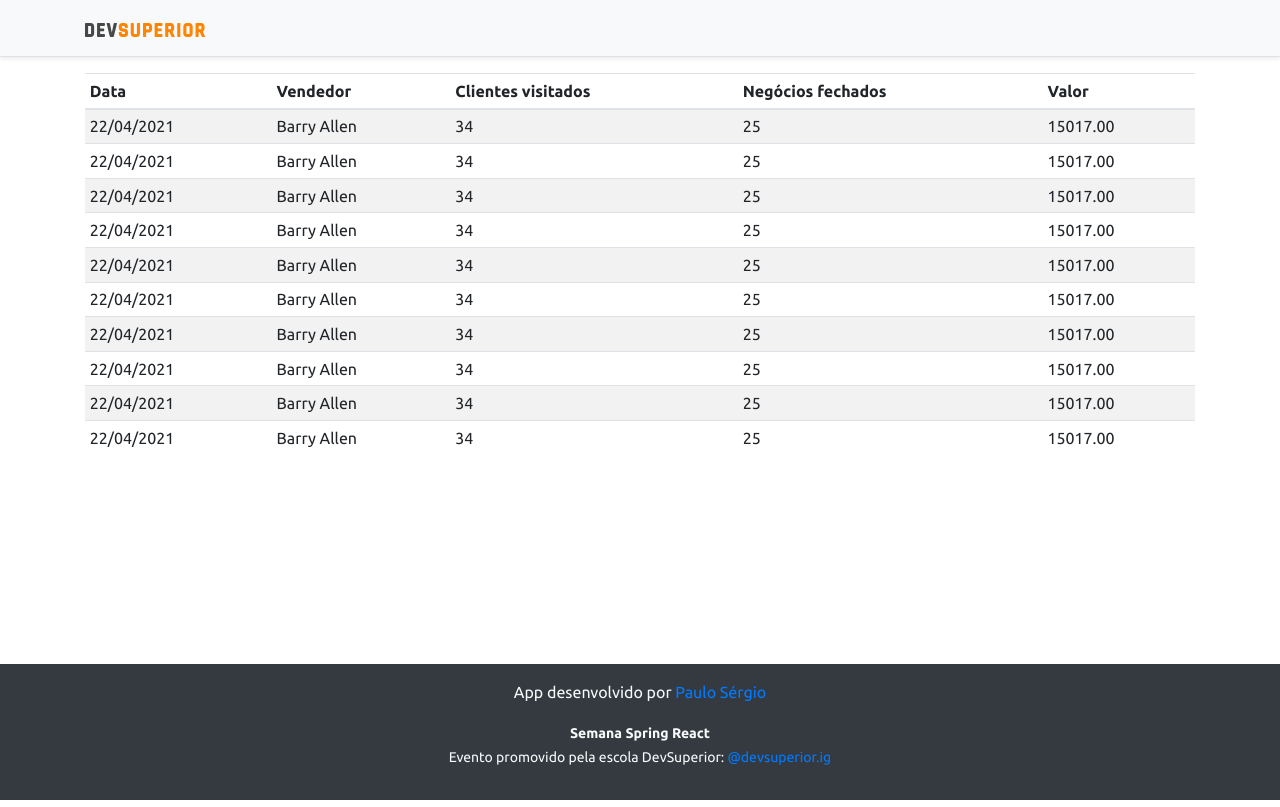
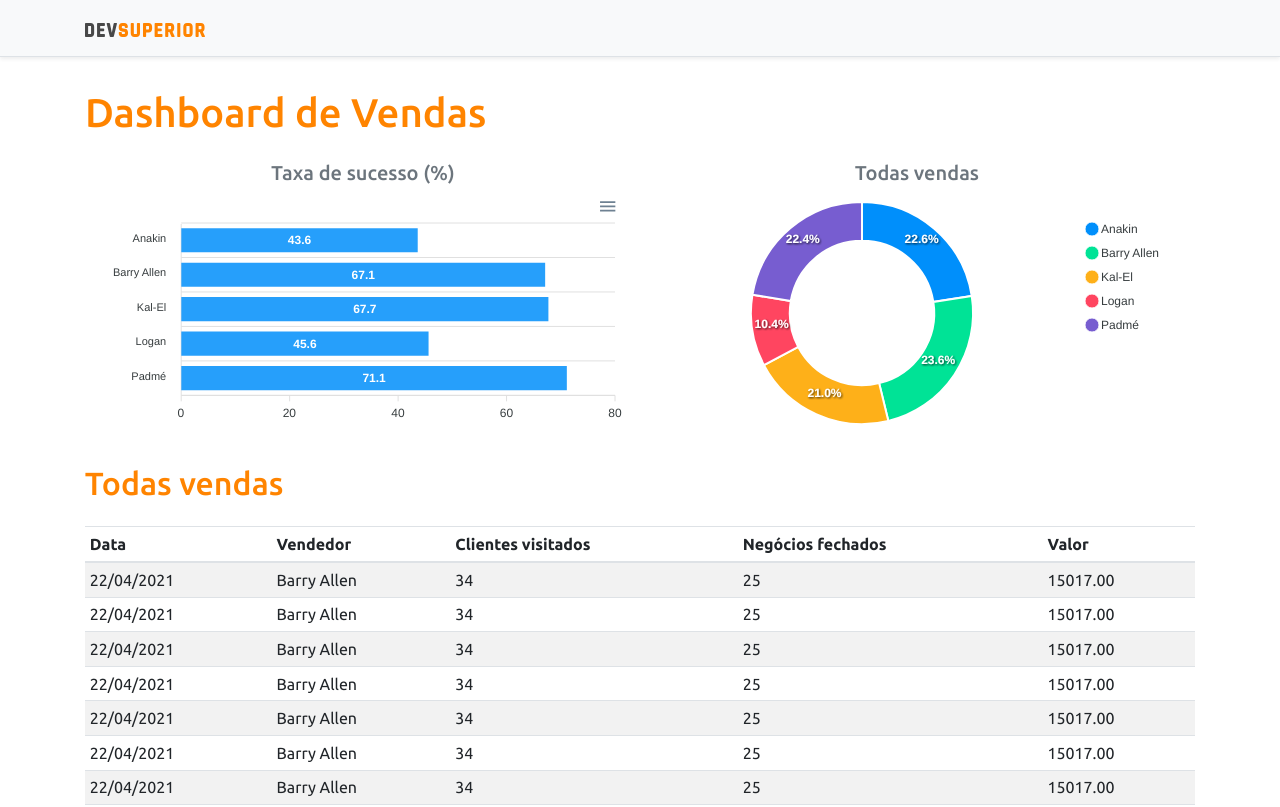
Before and after one commit to PauloSanches12/DevSuperior3.0, a React (Create React App) app in the folder frontend/: page / in a window 1280 px wide. Shown: the top 807 px of the page. Built offline with nearby package versions, Linux system fonts and the light colour scheme.

Commit message:
Static charts

```diff
--- a/frontend/package.json
+++ b/frontend/package.json
@@ -12,10 +12,12 @@
     "@types/node": "^12.0.0",
     "@types/react": "^17.0.0",
     "@types/react-dom": "^17.0.0",
+    "apexcharts": "^3.26.1",
     "bootstrap": "^4.6.0",
     "jquery": "1.9.1",
     "popper.js": "1.16.1",
     "react": "^17.0.2",
+    "react-apexcharts": "^1.3.9",
     "react-dom": "^17.0.2",
     "react-scripts": "4.0.3",
     "typescript": "^4.1.2",
--- /dev/null
+++ b/frontend/src/components/BarChart/index.tsx
@@ -0,0 +1,29 @@
+import Chart from 'react-apexcharts';
+
+const BarChart = () => {
+  const options = {
+    plotOptions: {
+      bar: {
+        horizontal: true,
+      }
+    },
+  };
+
+  const mockData = {
+    labels: {
+      categories: ['Anakin', 'Barry Allen', 'Kal-El', 'Logan', 'Padmé']
+    },
+    series: [
+      {
+        name: "% Sucesso",
+        data: [43.6, 67.1, 67.7, 45.6, 71.1]
+      }
+    ]
+  };
+
+  return (
+      <Chart options={{...options, xaxis: mockData.labels}} series={mockData.series}  type="bar" height="240" />
+  );
+}
+
+export default BarChart;
--- /dev/null
+++ b/frontend/src/components/DonutChart/index.tsx
@@ -0,0 +1,20 @@
+import Chart from 'react-apexcharts';
+
+const DonutChart = () => {
+  const mockData = {
+    series: [477138, 499928, 444867, 220426, 473088],
+    labels: ['Anakin', 'Barry Allen', 'Kal-El', 'Logan', 'Padmé']
+  }
+
+  const options = {
+    legend: {
+      show: true
+    }
+  }
+
+  return (
+    <Chart options={{...options, labels: mockData.labels}} series={mockData.series}  type="donut" height="240" />
+  );
+}
+
+export default DonutChart;
--- a/frontend/src/components/Home/index.tsx
+++ b/frontend/src/components/Home/index.tsx
@@ -1,10 +1,26 @@
+import BarChart from "components/BarChart"
 import DataTable from "components/DataTable"
+import DonutChart from "components/DonutChart";
 
 const Home = () => {
   return (
-      <div className="container">
-        <DataTable />
+    <div className="container">
+      <h1 className="text-primary py-3"> Dashboard de Vendas </h1>
+      <div className="row px-3">
+        <div className="col-sm-6">
+          <h5 className="text-center text-secondary">Taxa de sucesso (%)</h5>
+          <BarChart />
+        </div>
+        <div className="col-sm-6">
+          <h5 className="text-center text-secondary">Todas vendas</h5>
+          <DonutChart />
+        </div>
       </div>
+      <div className="py-3">
+        <h2 className="text-primary">Todas vendas</h2>
+      </div>
+      <DataTable />
+    </div>
   );
 }
 
```
Also changed, not shown: 1 other file (tests, documents, lock files or other folders).
